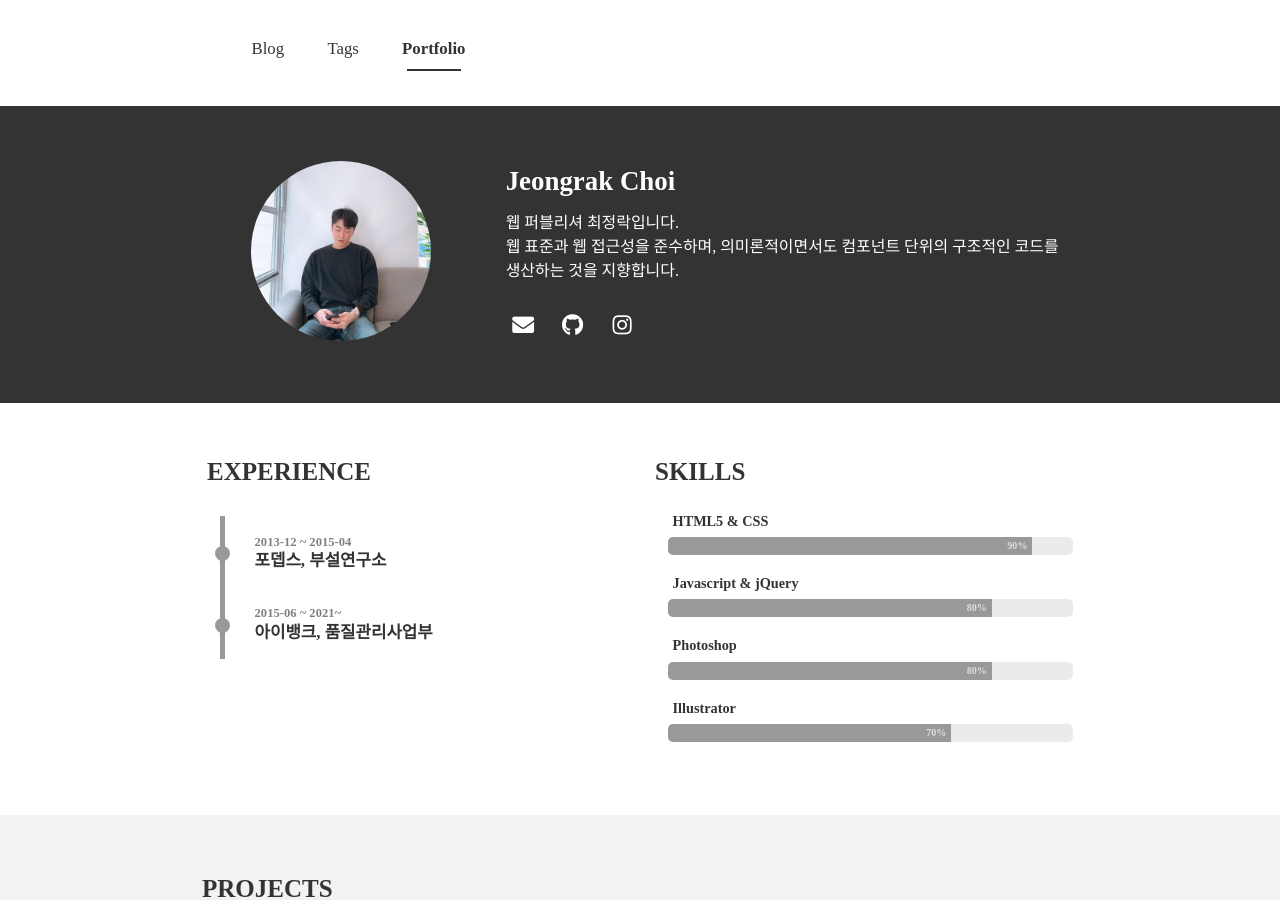
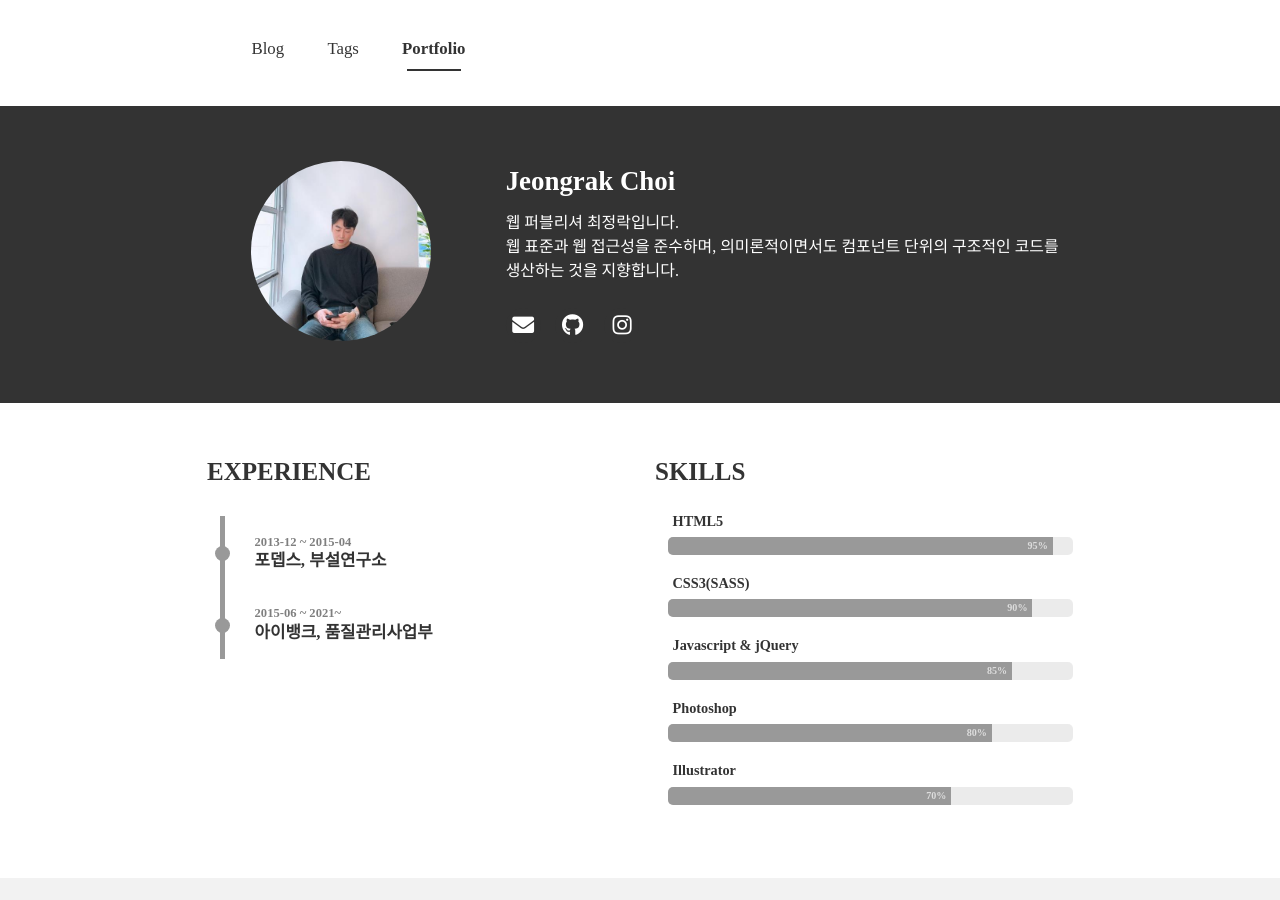
Before and after one commit to JeongrakChoi/JeongrakChoi.github.io, a Jekyll site: the page built from portfolio.html, in a window 1280 px wide and 900 px high. Built offline with Jekyll 4.4.1, drawn with Linux system fonts in a browser that asks for light colours; nearby versions of some CDN libraries; some web fonts are replaced.

Commit message:
Update _config.yml

```diff
--- a/_config.yml
+++ b/_config.yml
@@ -20,10 +20,12 @@ theme_settings :
         end : 2021~
         experience : 아이뱅크, 품질관리사업부
     skills :
-      - skill : HTML5 & CSS
+      - skill : HTML5
+        value : 95  # Percent value
+      - skill : CSS3(SASS)
         value : 90  # Percent value
       - skill : Javascript & jQuery
-        value : 80  # Percent value
+        value : 85  # Percent value
       - skill : Photoshop
         value : 80  # Percent value
       - skill : Illustrator
```
